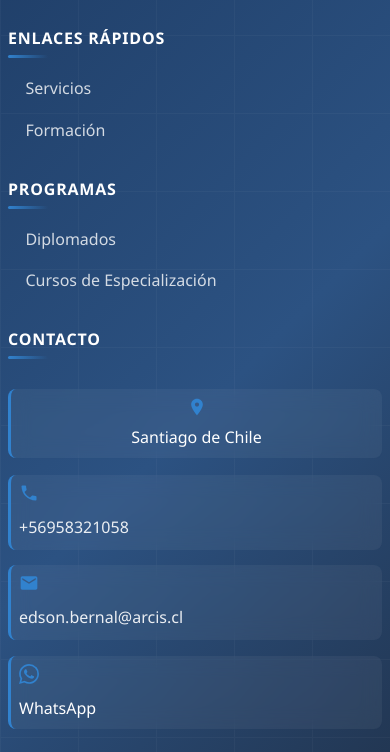
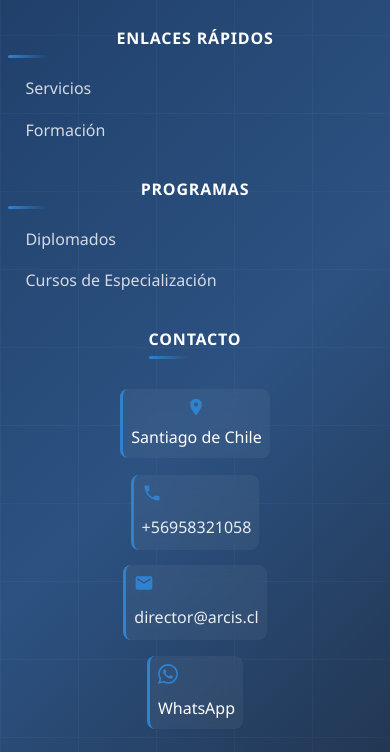
Before and after one commit to Mauricio087/Arcis_Otec, a plain HTML site: page index.html in a window 390 px wide. Shown: the part 7672-8424 px from the top of the page. Drawn offline with Linux system fonts and the light colour scheme.

Commit message:
footer: contacto centrado y nuvo correo

```diff
--- a/assets/css/footer.css
+++ b/assets/css/footer.css
@@ -799,11 +799,17 @@
         grid-template-columns: 1fr;
         gap: var(--spacing-2xl);
         padding: var(--spacing-3xl) 0 var(--spacing-xl) 0;
+        text-align: center;
     }
 
     .footer-nav-columns {
         flex-direction: column;
         gap: var(--spacing-lg);
+        text-align: center;
+    }
+
+    .footer-section {
+        text-align: center;
     }
 
     .footer-bottom {
@@ -840,9 +846,16 @@
     .footer-content {
         padding: var(--spacing-2xl) 0 var(--spacing-lg) 0;
         gap: var(--spacing-xl);
+        text-align: center;
     }
 
+    .footer-section {
+        text-align: center;
+    }
 
+    .footer-nav-columns {
+        text-align: center;
+    }
 
     .footer-logo-container {
         flex-direction: column;
@@ -860,10 +873,25 @@
     .footer-title {
         font-size: var(--font-size-md);
         margin-bottom: var(--spacing-lg);
+        text-align: center;
+    }
+
+    .contact-info {
+        align-items: center;
     }
 
     .newsletter-section {
         padding: var(--spacing-lg);
+        text-align: center;
+    }
+
+    .newsletter-form {
+        justify-content: center;
+    }
+
+    .footer-contact {
+        text-align: center;
+        align-items: center;
     }
 
     .contact-item {
--- a/index.html
+++ b/index.html
@@ -393,8 +393,8 @@
                             <svg viewBox="0 0 24 24" fill="currentColor">
                                 <path d="M20 4H4c-1.1 0-1.99.9-1.99 2L2 18c0 1.1.9 2 2 2h16c1.1 0 2-.9 2-2V6c0-1.1-.9-2-2-2zm0 4l-8 5-8-5V6l8 5 8-5v2z"/>
                             </svg>
-                            <a href="edson.bernal@arcis.cl"
-                            class="contact-link">edson.bernal@arcis.cl</a>
+                            <a href="director@arcis.cl"
+                            class="contact-link">director@arcis.cl</a>
                         </div>
 
                         <div class="contact-item">
```
Also changed, not shown: doctor.html (+2 -2 lines), document.html (+2 -2 lines).
